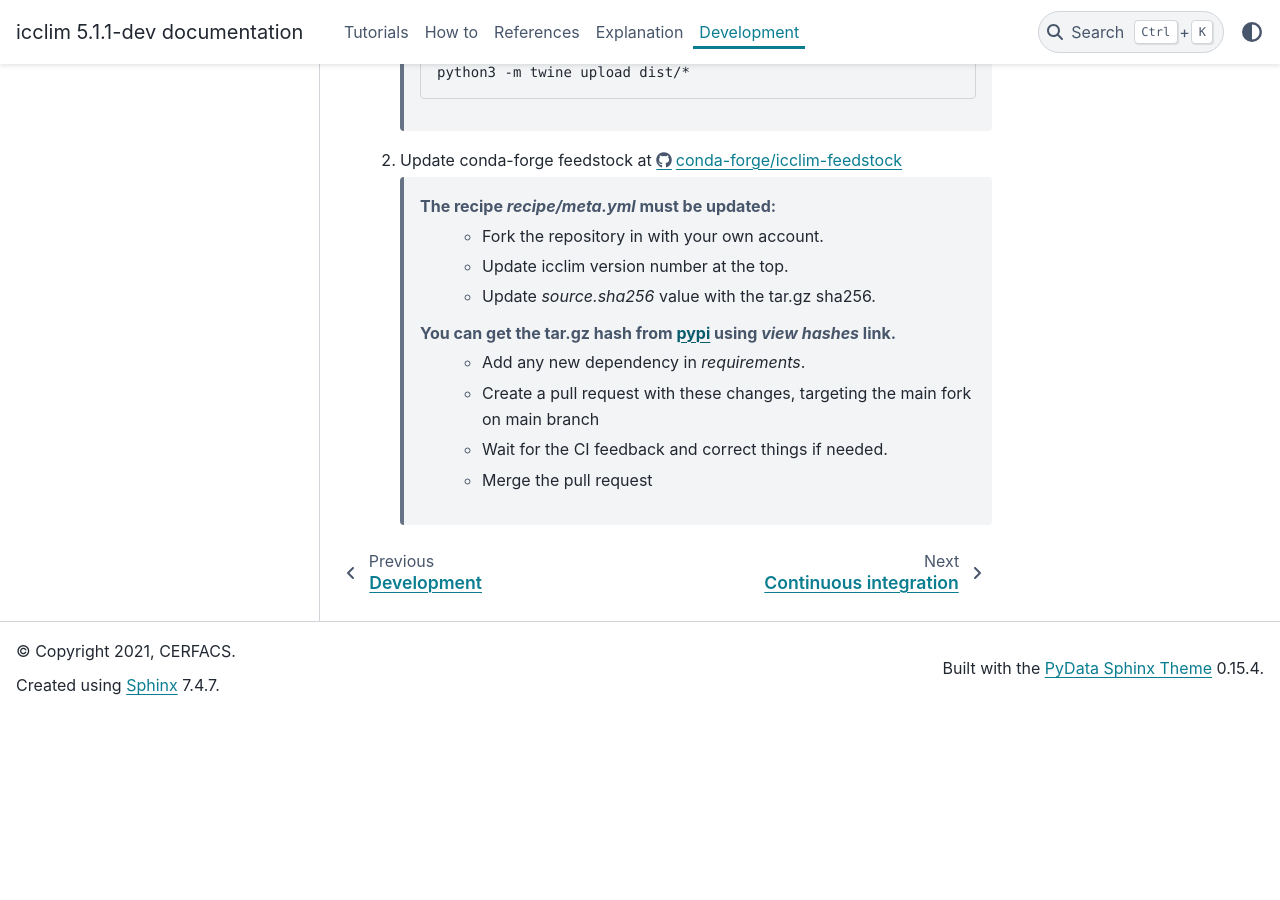
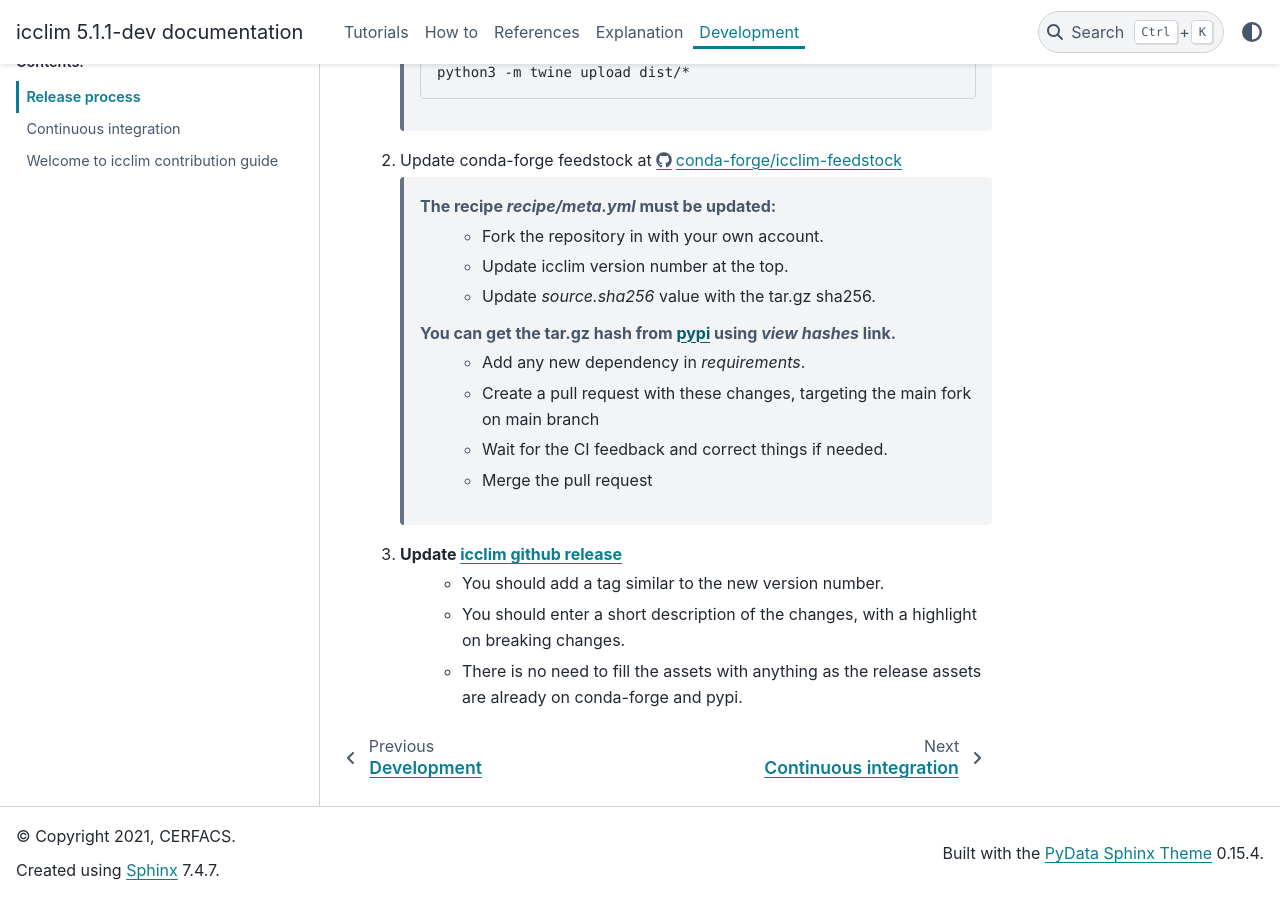
Before and after one commit to cerfacs-globc/icclim, a Sphinx documentation site: the page built from doc/source/dev/release_process.rst, in a window 1280 px wide and 900 px high, scrolled down 1226 px. Built offline with Sphinx 7.4.7 and the PyData theme 0.15.4, drawn with Linux system fonts in a browser that asks for light colours; before the commit the page ends 1941 px from its top, so only the background shows below that.

Commit message:
DOC: Update release process
Added step to create a GitHub release.

```diff
--- a/doc/source/dev/release_process.rst
+++ b/doc/source/dev/release_process.rst
@@ -55,3 +55,8 @@
         - Create a pull request with these changes, targeting the main fork on main branch
         - Wait for the CI feedback and correct things if needed.
         - Merge the pull request
+
+#. Update `icclim github release <https://github.com/cerfacs-globc/icclim/releases>`_
+    - You should add a tag similar to the new version number.
+    - You should enter a short description of the changes, with a highlight on breaking changes.
+    - There is no need to fill the assets with anything as the release assets are already on conda-forge and pypi.
```
